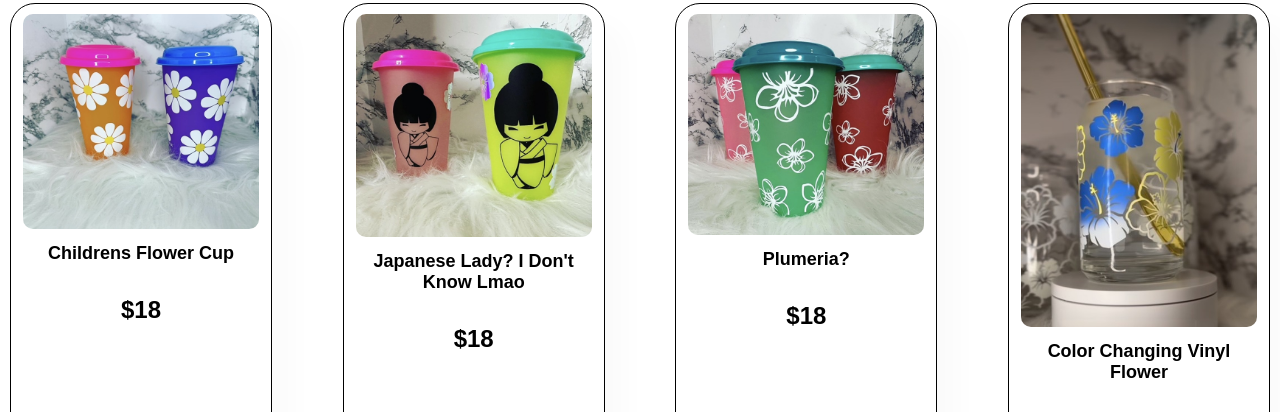
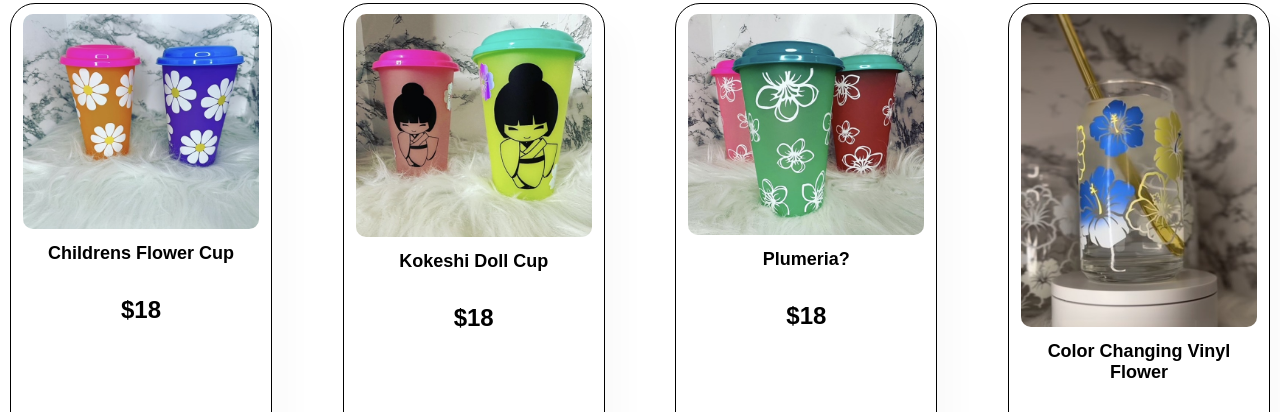
Before and after one commit to Howllet/Howllet.github.io, a plain HTML site: page index.html in a window 1280 px wide. Shown: the part 979-1391 px from the top of the page. Drawn offline with Linux system fonts and the light colour scheme.

Commit message:
Update index.html

```diff
--- a/index.html
+++ b/index.html
@@ -48,7 +48,7 @@
       <div class="pro">
         <img src="image2.jpeg">
         <div class="type">
-          <h5>Japanese Lady? I Don't Know Lmao</h5>
+          <h5>Kokeshi Doll Cup</h5>
           <h4>$18</h4>
           <a href="#"><i class="fal fa-shopping-cart cart"></i></a>
         </div>
```
